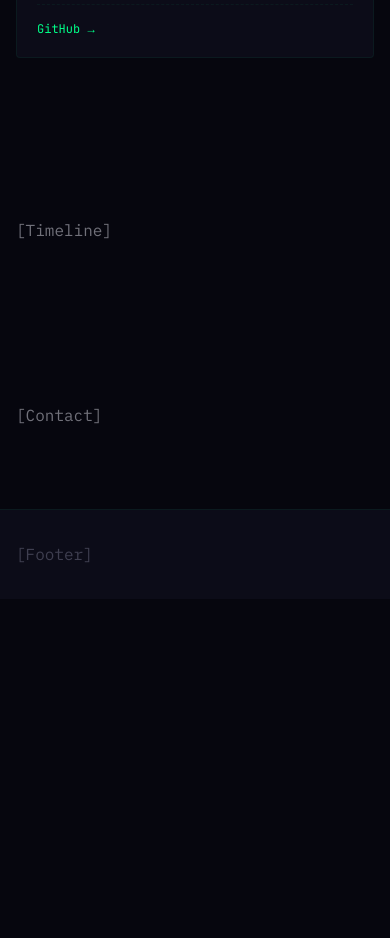
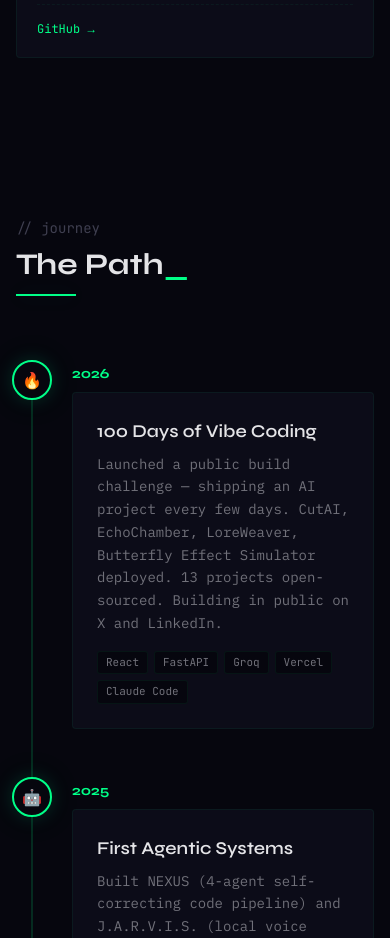
Before and after one commit to Swapnil-bo/Portfolio, a React (Vite) app: page / in a window 390 px wide. Shown: the part 6640-7578 px from the top of the page. Before the commit the page ends 7239 px from the top, so only its background shows below. Built offline with nearby package versions, Linux system fonts and the light colour scheme.

Commit message:
feat: journey timeline

```diff
--- a/src/components/Timeline.jsx
+++ b/src/components/Timeline.jsx
@@ -1,7 +1,123 @@
+import { motion } from 'framer-motion'
+import { timeline } from '../data/timeline'
+
 function Timeline() {
   return (
-    <section id="timeline" className="py-20 px-4">
-      <p className="font-mono text-text-secondary">[Timeline]</p>
+    <section id="timeline" className="py-20 px-4 md:px-8 max-w-5xl mx-auto">
+      {/* Section Header */}
+      <motion.div
+        className="mb-16"
+        initial={{ opacity: 0, y: 30 }}
+        whileInView={{ opacity: 1, y: 0 }}
+        viewport={{ once: true, amount: 0.1 }}
+        transition={{ duration: 0.4 }}
+      >
+        <p className="font-jetbrains text-sm mb-2" style={{ color: 'var(--text-ghost)' }}>
+          // journey
+        </p>
+        <h2 className="font-syne font-bold text-3xl md:text-4xl mb-3" style={{ color: 'var(--text-primary)' }}>
+          The Path<span className="typed-cursor" />
+        </h2>
+        <div
+          className="w-[60px] h-[2px] glow-green"
+          style={{ background: 'var(--neon-green)' }}
+        />
+      </motion.div>
+
+      {/* Timeline */}
+      <div className="relative">
+        {/* Center line */}
+        <div
+          className="absolute top-0 bottom-0 left-4 md:left-1/2 w-[2px] -translate-x-1/2"
+          style={{ background: 'rgba(0, 255, 136, 0.15)' }}
+        />
+
+        {timeline.map((entry, i) => {
+          const isLeft = i % 2 === 0
+
+          return (
+            <div
+              key={entry.year}
+              className="relative mb-12 last:mb-0 flex items-start md:items-center"
+            >
+              {/* Node dot + icon — mobile: left-aligned, desktop: centered */}
+              <div
+                className="absolute left-4 md:left-1/2 -translate-x-1/2 z-10 flex items-center justify-center w-10 h-10 rounded-full glow-green"
+                style={{ background: 'var(--bg-void)', border: '2px solid var(--neon-green)' }}
+              >
+                <span className="text-base">{entry.icon}</span>
+              </div>
+
+              {/* Card — mobile: always right, desktop: alternates */}
+              <motion.div
+                className={`
+                  ml-14 md:ml-0 w-full
+                  md:w-[calc(50%-50px)]
+                  ${isLeft ? 'md:mr-auto md:pr-0' : 'md:ml-auto md:pl-0'}
+                `}
+                initial={{ opacity: 0, x: isLeft ? -50 : 50 }}
+                whileInView={{ opacity: 1, x: 0 }}
+                viewport={{ once: true, amount: 0.1 }}
+                transition={{ duration: 0.5, ease: 'easeOut' }}
+              >
+                {/* Connector line — desktop only */}
+                <div
+                  className={`
+                    hidden md:block absolute top-5 w-[30px] h-[2px]
+                    ${isLeft ? 'right-[calc(50%-30px)]' : 'left-[calc(50%-30px)]'}
+                  `}
+                  style={{ background: 'rgba(0, 255, 136, 0.15)' }}
+                />
+
+                {/* Year badge */}
+                <span
+                  className="font-syne font-bold text-sm mb-2 inline-block"
+                  style={{ color: 'var(--neon-green)' }}
+                >
+                  {entry.year}
+                </span>
+
+                {/* Card */}
+                <div
+                  className="p-6 rounded border"
+                  style={{
+                    background: 'var(--bg-surface)',
+                    borderColor: 'var(--border-dim)',
+                  }}
+                >
+                  <h3
+                    className="font-syne font-semibold text-lg mb-2"
+                    style={{ color: 'var(--text-primary)' }}
+                  >
+                    {entry.title}
+                  </h3>
+                  <p
+                    className="font-mono text-sm leading-relaxed mb-4"
+                    style={{ color: 'var(--text-secondary)' }}
+                  >
+                    {entry.desc}
+                  </p>
+                  <div className="flex flex-wrap gap-1.5">
+                    {entry.tags.map(tag => (
+                      <span
+                        key={tag}
+                        className="font-jetbrains text-[11px] px-2 py-0.5 border rounded-[3px]"
+                        style={{
+                          background: 'var(--bg-void)',
+                          borderColor: 'var(--border-dim)',
+                          color: 'var(--text-secondary)',
+                        }}
+                      >
+                        {tag}
+                      </span>
+                    ))}
+                  </div>
+                </div>
+              </motion.div>
+            </div>
+          )
+        })}
+      </div>
     </section>
   )
 }
```
Also changed, not shown: .claude/settings.json.
